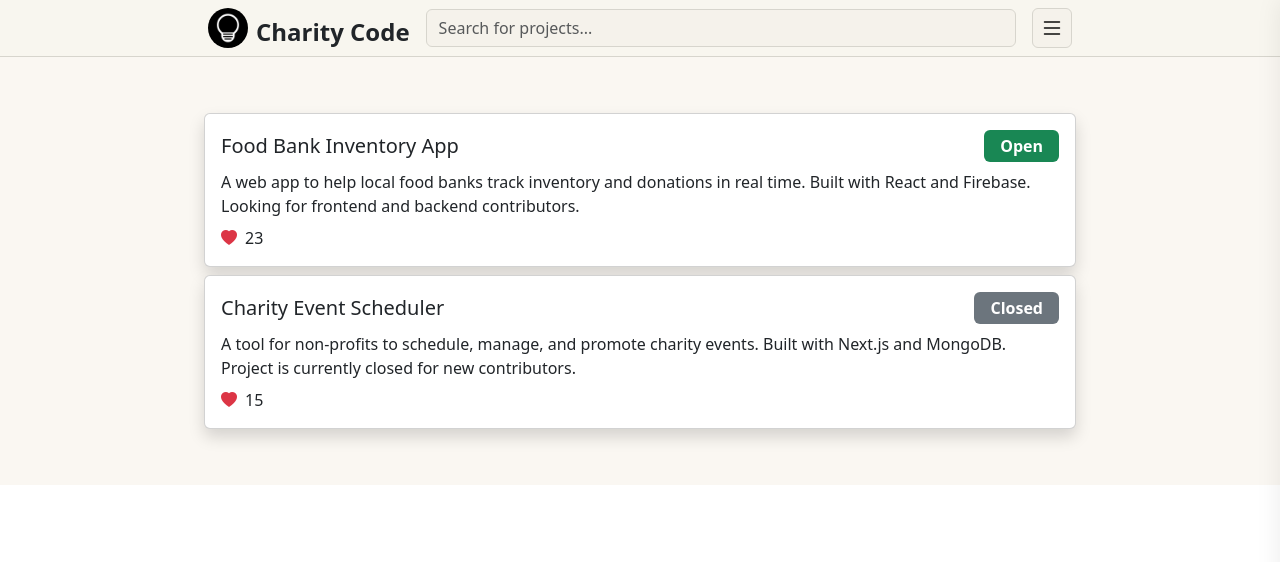
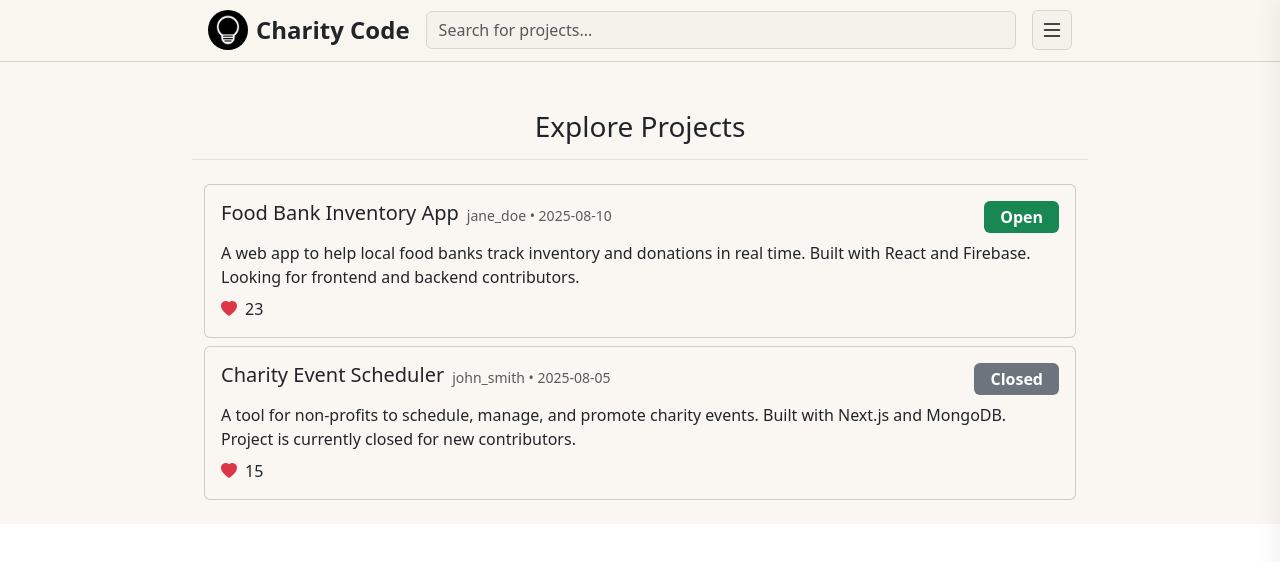
Before and after one commit to 43110JOSHUA/CharityCode, a Next.js app: page /explore in a window 1280 px wide. Shown: the top 562 px of the page. Built offline with nearby package versions, Linux system fonts and the light colour scheme.

Commit message:
fixed post spacing issue

```diff
--- a/app/components/nav/NavBar.tsx
+++ b/app/components/nav/NavBar.tsx
@@ -20,7 +20,7 @@ const NavBar = () => {
           <nav className="d-flex gap-3 justify-content-between align-items-center py-2 px-3">
             <div className="d-flex gap-2 align-items-center">
               <Avatar src="/CCicon.png" />
-              <h4 className="pt-2 fw-bold d-none d-sm-block text-nowrap mb-0">
+              <h4 className="pt-2 fw-bold d-none d-sm-block text-nowrap mb-2">
                 Charity Code
               </h4>
             </div>
--- a/app/components/posts/ProjectPost.tsx
+++ b/app/components/posts/ProjectPost.tsx
@@ -5,6 +5,8 @@ interface ProjectPostProps {
   status: "Open" | "Closed";
   likes: number;
   description: string;
+  username: string;
+  datePosted: string;
 }
 
 const ProjectPost: React.FC<ProjectPostProps> = ({
@@ -12,12 +14,19 @@ const ProjectPost: React.FC<ProjectPostProps> = ({
   status,
   likes,
   description,
+  username,
+  datePosted,
 }) => {
   return (
-    <div className="card my-2 shadow">
+    <div className="card my-2 bg-light-tan">
       <div className="card-body">
-        <div className="d-flex justify-content-between align-items-center mb-2">
-          <h5 className="card-title mb-0">{title}</h5>
+        <div className="d-flex justify-content-between align-items-top gap-2 mb-2">
+          <div className="d-flex gap-2 flex-wrap">
+            <h5 className="card-title mb-0">{title}</h5>
+            <span className="text-muted small mt-1">
+              {username} • {datePosted}
+            </span>
+          </div>
           <span
             className={`badge px-3 py-2 fs-6 ${
               status === "Open" ? "bg-success" : "bg-secondary"
--- a/app/explore/page.tsx
+++ b/app/explore/page.tsx
@@ -5,18 +5,25 @@ export default function Explore() {
   return (
     <div className="bg-light-tan">
       <PageBorder>
-        <div className="container py-5">
+        <div className="text-center border-bottom pt-5 py-2">
+          <h3>Explore Projects</h3>
+        </div>
+        <div className="container py-3">
           <ProjectPost
             title="Food Bank Inventory App"
             status="Open"
             likes={23}
             description="A web app to help local food banks track inventory and donations in real time. Built with React and Firebase. Looking for frontend and backend contributors."
+            username="jane_doe"
+            datePosted="2025-08-10"
           />
           <ProjectPost
             title="Charity Event Scheduler"
             status="Closed"
             likes={15}
             description="A tool for non-profits to schedule, manage, and promote charity events. Built with Next.js and MongoDB. Project is currently closed for new contributors."
+            username="john_smith"
+            datePosted="2025-08-05"
           />
         </div>
       </PageBorder>
```
